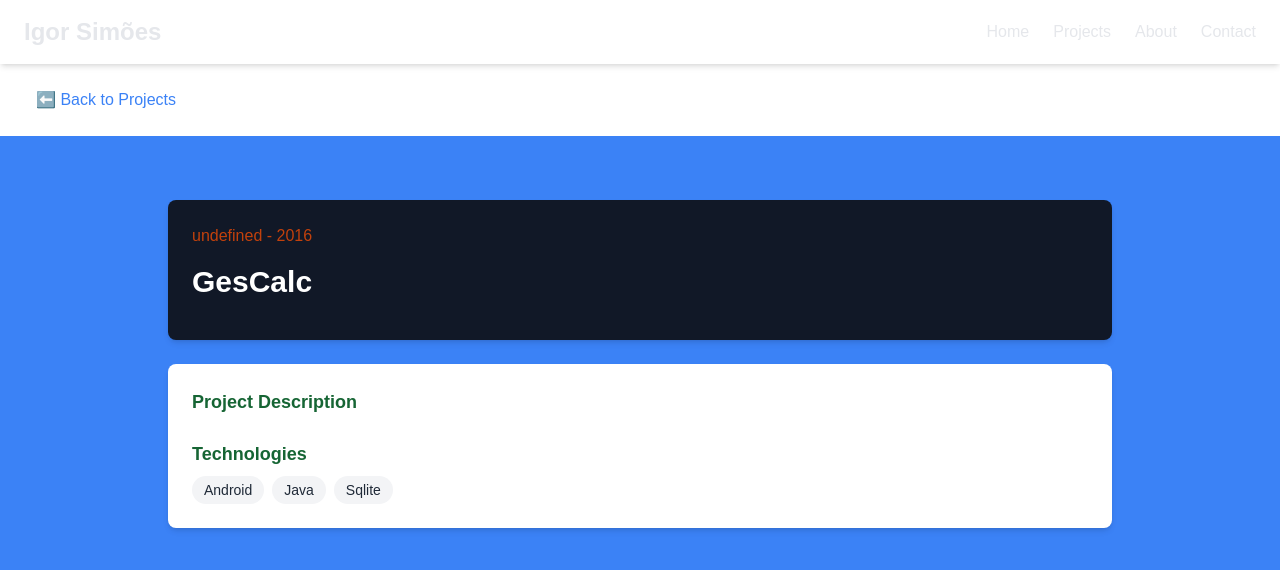
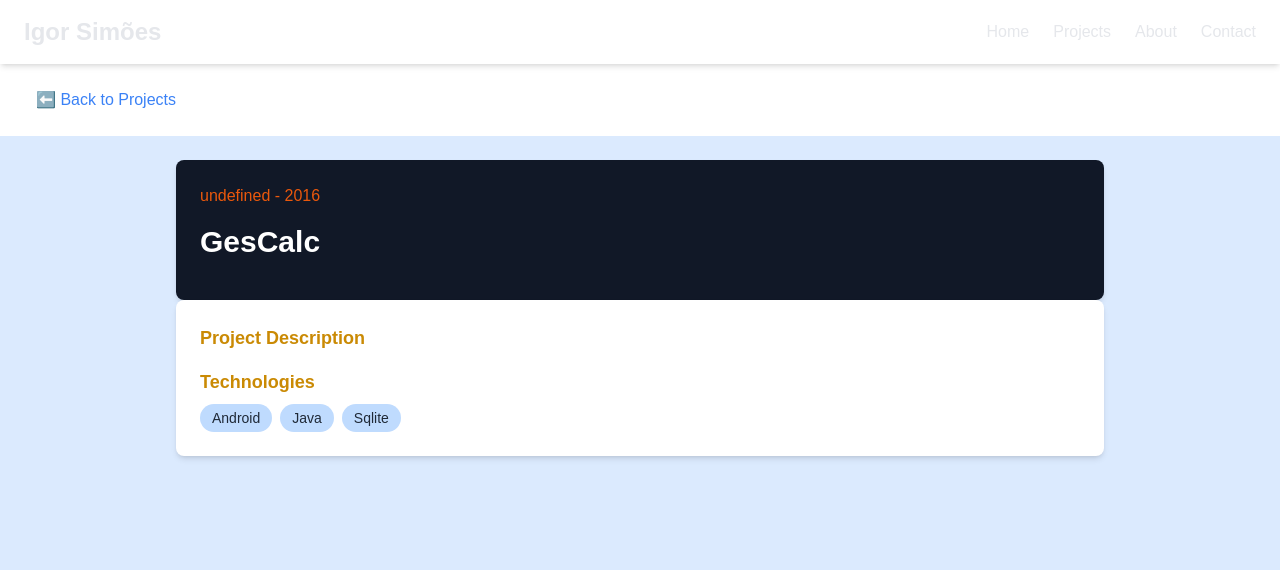
Before and after one commit to igor96SS/portfolio-vue, a Vue app: page /projects/p1 in a window 1280 px wide. Shown: the top 570 px of the page. Built offline with nearby package versions, Linux system fonts and the light colour scheme.

Commit message:
minor changes in layout

```diff
--- a/src/components/Project.vue
+++ b/src/components/Project.vue
@@ -8,20 +8,20 @@ defineProps({
 
 <template>
 
-  <section class="bg-blue-500 min-h-screen p-6">
-    <div class="container mx-auto max-w-5xl py-10 px-10">
+  <section class="bg-blue-100 min-h-screen p-6">
+    <div class="container mx-auto max-w-5xl px-12">
 
         <div class="bg-gray-900 p-6 rounded-lg shadow-md text-center md:text-left">
           <div class="text-gray-500 mb-4 flex align-middle justify-center md:justify-start">
-            <p class="text-orange-700">{{project.course + " - " + project.year}}</p>
+            <p class="text-orange-600">{{project.course + " - " + project.year}}</p>
           </div>
 
           <h1 class="text-3xl text-white font-bold mb-4">{{project.title}}</h1>
 
         </div>
 
-        <div class="bg-white p-6 rounded-lg shadow-md mt-6">
-          <h3 class="text-green-800 text-lg font-bold mb-6">
+        <div class="bg-white p-6 rounded-lg shadow-md ">
+          <h3 class="text-yellow-600 text-lg font-bold mb-4">
             Project Description
           </h3>
 
@@ -29,13 +29,13 @@ defineProps({
             {{project.description}}
           </p>
 
-          <h3 class="text-green-800 text-lg font-bold mb-2">Technologies</h3>
+          <h3 class="text-yellow-600 text-lg font-bold mb-2">Technologies</h3>
 
           <div class="flex flex-wrap gap-2 mt-2">
             <span
               v-for="tech in project.technologies"
               :key="tech"
-              class="px-3 py-1 bg-gray-100 text-gray-800 rounded-full text-sm font-medium"
+              class="px-3 py-1 bg-blue-200 text-gray-800 hover:bg-blue-400 hover:text-white rounded-full text-sm font-medium"
             >
               {{ tech }}
             </span>
```
